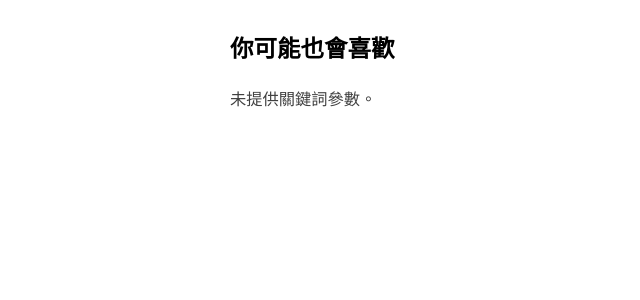
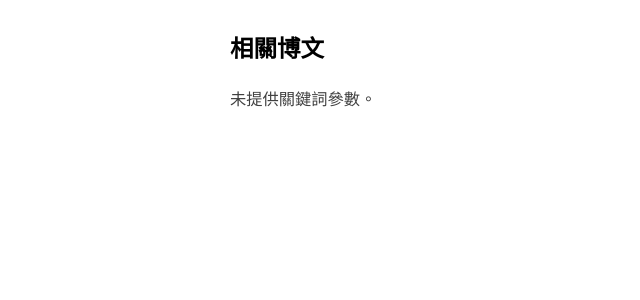
Before and after one commit to 9and4/9and4.github.io, a Jekyll site: the page blog-widgets-for-related-posts/related.html, which Jekyll copies as it is, in a window 1280 px wide. Shown: the top 300 px of the page, without its empty margins (0-640 px from the left). Built offline with Jekyll 4.4.1, drawn with Linux system fonts in a browser that asks for light colours.

Commit message:
Update related.html 修改標題

```diff
--- a/blog-widgets-for-related-posts/related.html
+++ b/blog-widgets-for-related-posts/related.html
@@ -10,7 +10,7 @@
 </head>
 <body>
   <div class="related-articles-container">
-    <h3 class="related-title">你可能也會喜歡</h3>
+    <h3 class="related-title">相關博文</h3>
     <ul class="articles-list" id="articles-list"></ul>
   </div>
 
```
